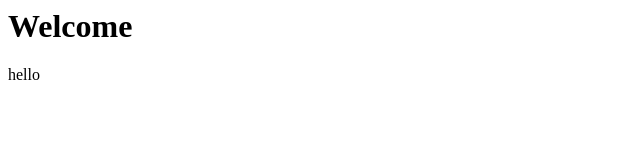
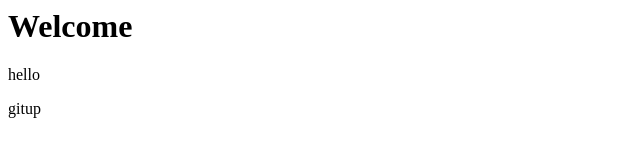
Before and after one commit to VimalkumarE/test, a plain HTML site: page index.html in a window 1280 px wide. Shown: the full height of the page, 0-640 px from the left. Drawn offline with Linux system fonts and the light colour scheme.

Commit message:
Update index.html
change the text

```diff
--- a/index.html
+++ b/index.html
@@ -1,2 +1,3 @@
 <h1>Welcome</h1>
 <p>hello</p>
+<p>gitup</p>
```
